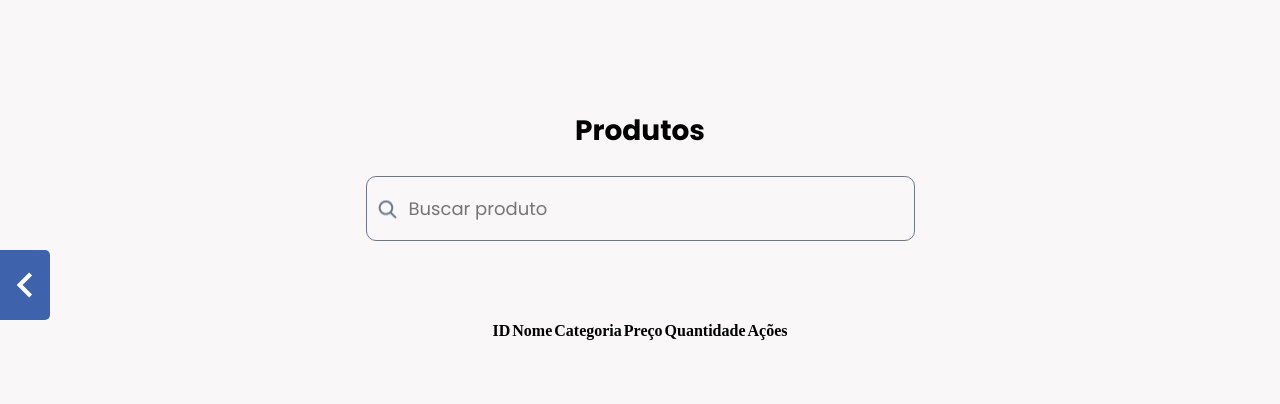
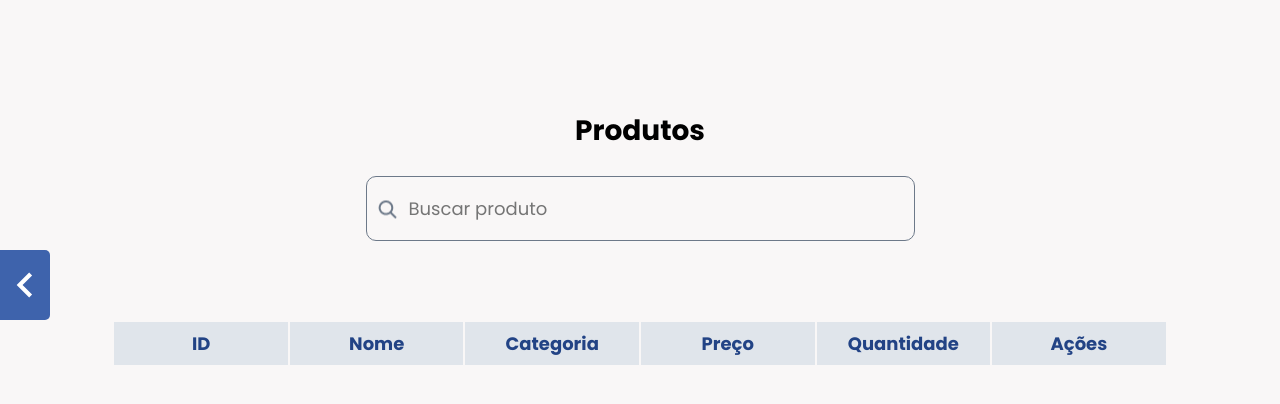
Before and after one commit to santanafx/e-manager, a React (Vite) app: page /produtos/buscarProdutos in a window 1280 px wide. Shown: the top 404 px of the page. Built offline with nearby package versions, Linux system fonts and the light colour scheme.

Commit message:
feat: adicionado tabela na página BuscarProdutos

```diff
--- /dev/null
+++ b/src/components/BotaoEditar/index.tsx
@@ -0,0 +1,3 @@
+export default function BotaoEditar() {
+  return <button>Editar</button>
+}
--- /dev/null
+++ b/src/components/BotaoRemover/index.tsx
@@ -0,0 +1,3 @@
+export default function BotaoRemover() {
+  return <button>Remover</button>
+}
--- a/src/css/main.css
+++ b/src/css/main.css
@@ -225,6 +225,28 @@
   transform: translate(0, -50%);
   margin-left: 12px;
 }
+.buscarProdutos__container__table__head {
+  background-color: #e0e5eb;
+  color: #224385;
+  font-family: "Poppins", sans-serif;
+  font-size: 18px;
+  font-weight: 400;
+  line-height: 27px;
+  margin-bottom: 38px;
+}
+.buscarProdutos__container__table__head__row {
+  margin-bottom: 24px;
+}
+.buscarProdutos__container__table__head__item {
+  width: 173.55px;
+  height: 43px;
+}
+.buscarProdutos__container__table__body {
+  font-family: "Poppins", sans-serif;
+  font-weight: 400;
+  font-size: 18px;
+  line-height: 27px;
+}
 
 .botaoAdicionar {
   width: 233px;
--- a/src/pages/BuscarProdutos/index.tsx
+++ b/src/pages/BuscarProdutos/index.tsx
@@ -1,6 +1,12 @@
+import { useSelector } from 'react-redux'
 import lupa from '../../assets/images/lupa.png'
+import { RootReducer } from '../../store'
+import BotaoEditar from '../../components/BotaoEditar'
+import BotaoRemover from '../../components/BotaoRemover'
+import { parseToBrl } from '../../utils'
 
 export default function BuscarProdutos() {
+  const { items } = useSelector((state: RootReducer) => state.produtos)
   return (
     <section className="buscarProdutos__container">
       <h2 className="buscarProdutos__container__title">Produtos</h2>
@@ -16,19 +22,42 @@ export default function BuscarProdutos() {
           alt="Search"
         />
       </div>
-
-      <table>
-        <thead>
-          <tr>
-            <th>ID</th>
-            <th>Nome</th>
-            <th>Categoria</th>
-            <th>Preço</th>
-            <th>Quantidade</th>
-            <th>Ações</th>
+      <table className="buscarProdutos__container__table">
+        <thead className="buscarProdutos__container__table__head">
+          <tr className="buscarProdutos__container__table__head__row">
+            <th className="buscarProdutos__container__table__head__item">ID</th>
+            <th className="buscarProdutos__container__table__head__item">
+              Nome
+            </th>
+            <th className="buscarProdutos__container__table__head__item">
+              Categoria
+            </th>
+            <th className="buscarProdutos__container__table__head__item">
+              Preço
+            </th>
+            <th className="buscarProdutos__container__table__head__item">
+              Quantidade
+            </th>
+            <th className="buscarProdutos__container__table__head__item">
+              Ações
+            </th>
           </tr>
         </thead>
-        <tbody>{/* add map here */}</tbody>
+        <tbody className="buscarProdutos__container__table__body">
+          {items.map((element) => (
+            <tr key={element.id}>
+              <td>{element.id}</td>
+              <td>{element.name}</td>
+              <td>{element.category}</td>
+              <td>{parseToBrl(element.price)}</td>
+              <td>{element.quantity}</td>
+              <td>
+                <BotaoEditar />
+                <BotaoRemover />
+              </td>
+            </tr>
+          ))}
+        </tbody>
       </table>
     </section>
   )
--- a/src/pages/Dashboard/index.tsx
+++ b/src/pages/Dashboard/index.tsx
@@ -5,6 +5,7 @@ import { Produtos } from '../../types/index'
 
 export default function Dashboard() {
   const [getData, setGetData] = useState<Produtos[]>([])
+
   useEffect(() => {
     const url = 'http://localhost:8000/products'
     fetch(url)
--- a/src/pages/Produtos/Index.tsx
+++ b/src/pages/Produtos/Index.tsx
@@ -1,11 +1,16 @@
 import { useState } from 'react'
 import BotaoAdicionar from '../../components/BotaoAdicionar'
+import { storeItems } from '../../store/reducers/produtos'
+import { useDispatch } from 'react-redux'
+import { Produtos as ProdutosType } from '../../types'
 
 export default function Produtos() {
   const [nome, setNome] = useState('')
   const [categoria, setCategoria] = useState('')
   const [preco, setPreco] = useState('')
   const [quantidade, setQuantidade] = useState('')
+
+  const dispatch = useDispatch()
 
   const addItem = (event: React.FormEvent<HTMLFormElement>) => {
     event.preventDefault()
@@ -36,6 +41,7 @@ export default function Produtos() {
       })
       .then((data) => {
         console.log('Resposta:', data)
+        storeData(data)
       })
       .catch((error) => {
         console.error('Erro:', error.message)
@@ -45,6 +51,10 @@ export default function Produtos() {
     setCategoria('')
     setPreco('')
     setQuantidade('')
+  }
+
+  const storeData = (data: ProdutosType) => {
+    dispatch(storeItems(data))
   }
 
   return (
--- a/src/store/reducers/produtos.ts
+++ b/src/store/reducers/produtos.ts
@@ -1,4 +1,4 @@
-import { createSlice } from '@reduxjs/toolkit'
+import { createSlice, PayloadAction } from '@reduxjs/toolkit'
 import { Produtos } from '../../types'
 
 type ProdutosState = {
@@ -13,10 +13,11 @@ const produtosSlice = createSlice({
   name: 'produtos',
   initialState,
   reducers: {
-    //  add: (state, action: PayloadAction<Produtos>) =>{
-    //  }
+    storeItems: (state, action: PayloadAction<Produtos>) => {
+      state.items.push(action.payload)
+    }
   }
 })
 
-// export const {  } = produtosSlice.actions
+export const { storeItems } = produtosSlice.actions
 export default produtosSlice.reducer
--- a/src/styles/_buscarProdutos.scss
+++ b/src/styles/_buscarProdutos.scss
@@ -40,4 +40,32 @@
       margin-left: 12px;
     }
   }
+
+  &__table {
+    &__head {
+      background-color: variables.$cardline-color;
+      color: variables.$third-color;
+      font-family: variables.$primary-font;
+      font-size: 18px;
+      font-weight: 400;
+      line-height: 27px;
+      margin-bottom: 38px;
+
+      &__row {
+        margin-bottom: 24px;
+      }
+
+      &__item {
+        width: 173.55px;
+        height: 43px;
+      }
+    }
+
+    &__body {
+      font-family: variables.$primary-font;
+      font-weight: 400;
+      font-size: 18px;
+      line-height: 27px;
+    }
+  }
 }
--- a/src/types/index.ts
+++ b/src/types/index.ts
@@ -1,7 +1,8 @@
 export type Produtos = {
-  id: string
+  id?: string
   name: string
-  category: string
   price: number
   quantity: number
+  category: string
+  created_at?: string
 }
```
Also changed, not shown: 1 other file (tests, documents, lock files or other folders).
